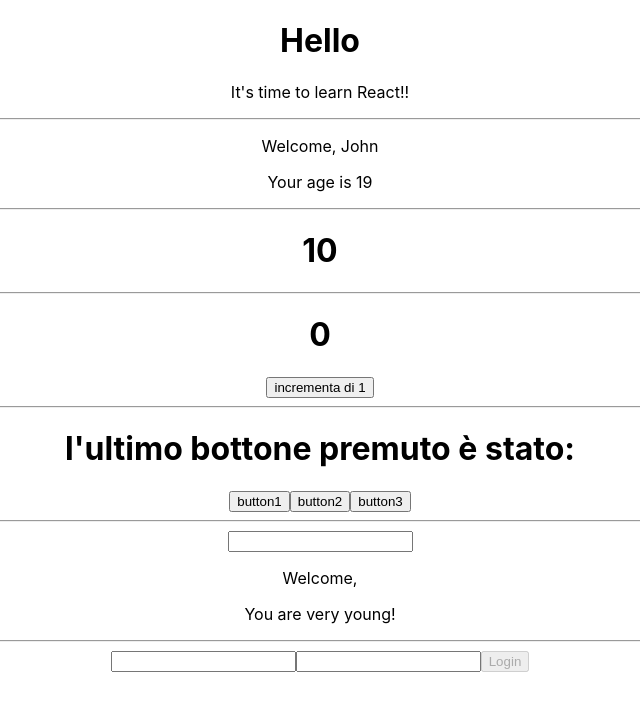
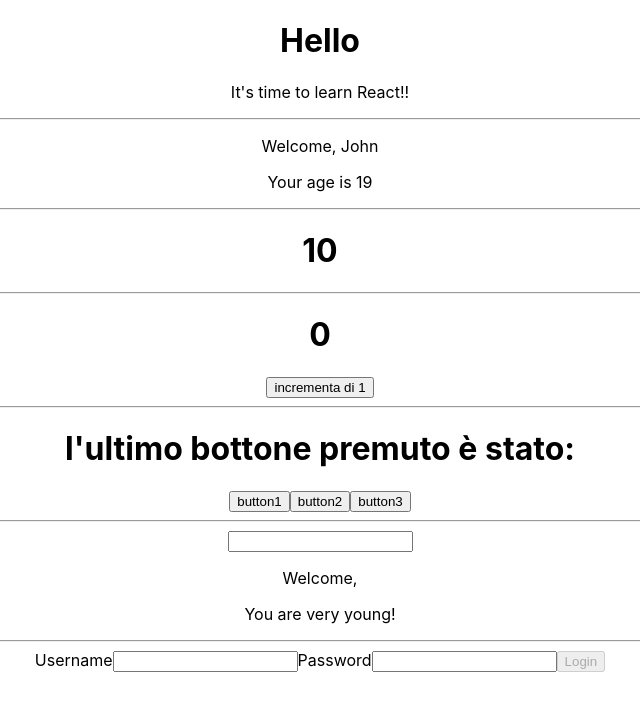
Before and after one commit to elperez365/reactExercises, a React (Create React App) app in the folder appesercizireact/: page / in a window 1280 px wide. Shown: the top 710 px of the page, without its empty margins (320-960 px from the left). Built offline with nearby package versions, Linux system fonts and the light colour scheme.

Commit message:
exercise 19 fixed

```diff
--- a/appesercizireact/src/App.js
+++ b/appesercizireact/src/App.js
@@ -9,9 +9,17 @@ import InteractiveWelcome from "./InteractiveWelcome";
 import Login from "./login";
 
 class App extends React.Component {
-  state = {
-    isloged: false,
-  };
+    state={
+    logged:false
+  }
+
+  onLogin = (ev) =>{
+    this.setState({
+        logged:true,
+    })
+
+
+}
 
   render() {
     return (
@@ -28,7 +36,7 @@ class App extends React.Component {
         <hr />
         <InteractiveWelcome />
         <hr />
-        <Login/>
+        <Login onClick={this.onLogin}/>
 
       </div>
     );
--- a/appesercizireact/src/login.js
+++ b/appesercizireact/src/login.js
@@ -3,7 +3,7 @@ import React from "react";
 class Login extends React.Component {
     state ={
         username: "",
-        password: ""
+        password: "",
     }
 
 
@@ -16,27 +16,28 @@ class Login extends React.Component {
             [name]: value
         })
         const button= document.querySelector("#butt")
-        if (this.state.username.length > 0 && this.state.password.length > 0 ) {
+        if (this.state.username.length && this.state.password.length ) {
             button.disabled = false
         } else button.disabled = true
 
     }
 
-    onLogin = (event) =>{
-        //non capisco cosa chiede la seconda parte della consegna
-    }
+
 
 
 
     render() {
+
         return(
             <div>
-                <form onChange={this.handleInputChange} action="">
-                    <input name="username" type="text" />
-                    <input name="password" type="password" />
-                    <button disabled id="butt" onClick={this.onLogin} name="submit" >Login</button>
+                <form id="form" onChange={this.handleInputChange} action="">
+                    <label htmlFor="username">Username</label>
+                    <input name="username" type="text" required />
+                    <label htmlFor="password">Password</label>
+                    <input name="password" type="password" required />
+                    <button id="butt" disabled  onClick={this.props.onClick} name="submit" >Login</button>
+                </form>
 
-                </form>
             </div>
         )
     }
```
